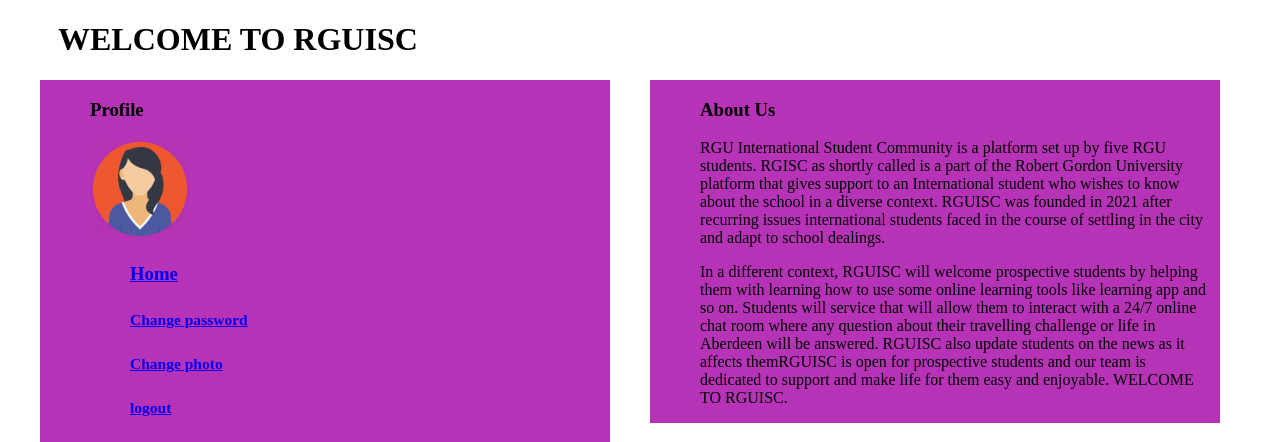
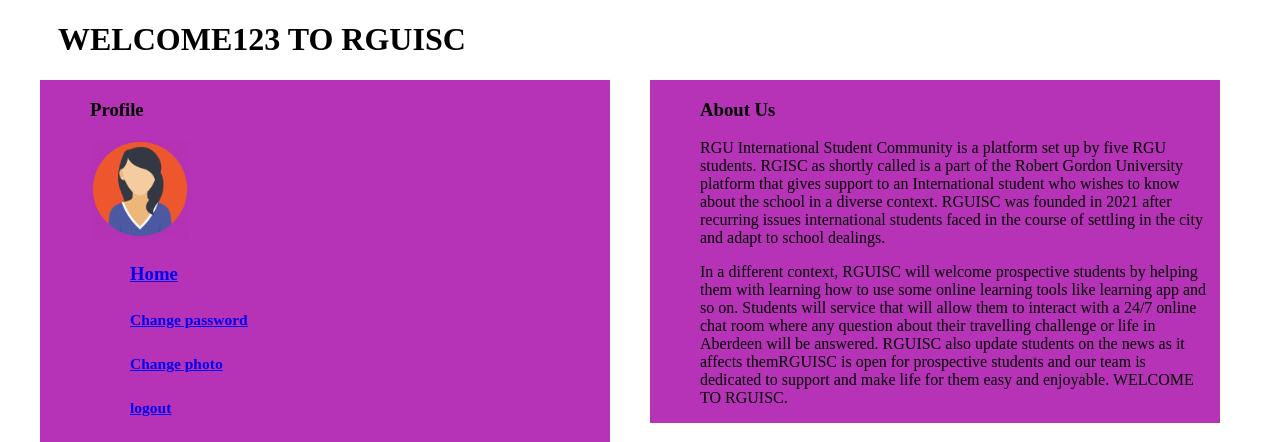
Before and after one commit to awaemma20/GroupE-Project, a PHP site: page /profilepage.php in a window 1280 px wide. Shown: the top 442 px of the page. Run offline with PHP 8.4, Linux system fonts and the light colour scheme.

Commit message:
Update profilepage.php
Welcome123

```diff
--- a/profilepage.php
+++ b/profilepage.php
@@ -13,7 +13,7 @@
     <div class="heading">
         <p>
 
-        <h1>WELCOME TO RGUISC </h1>
+        <h1>WELCOME123 TO RGUISC </h1>
         </p>
     </div>
     <main>
```
